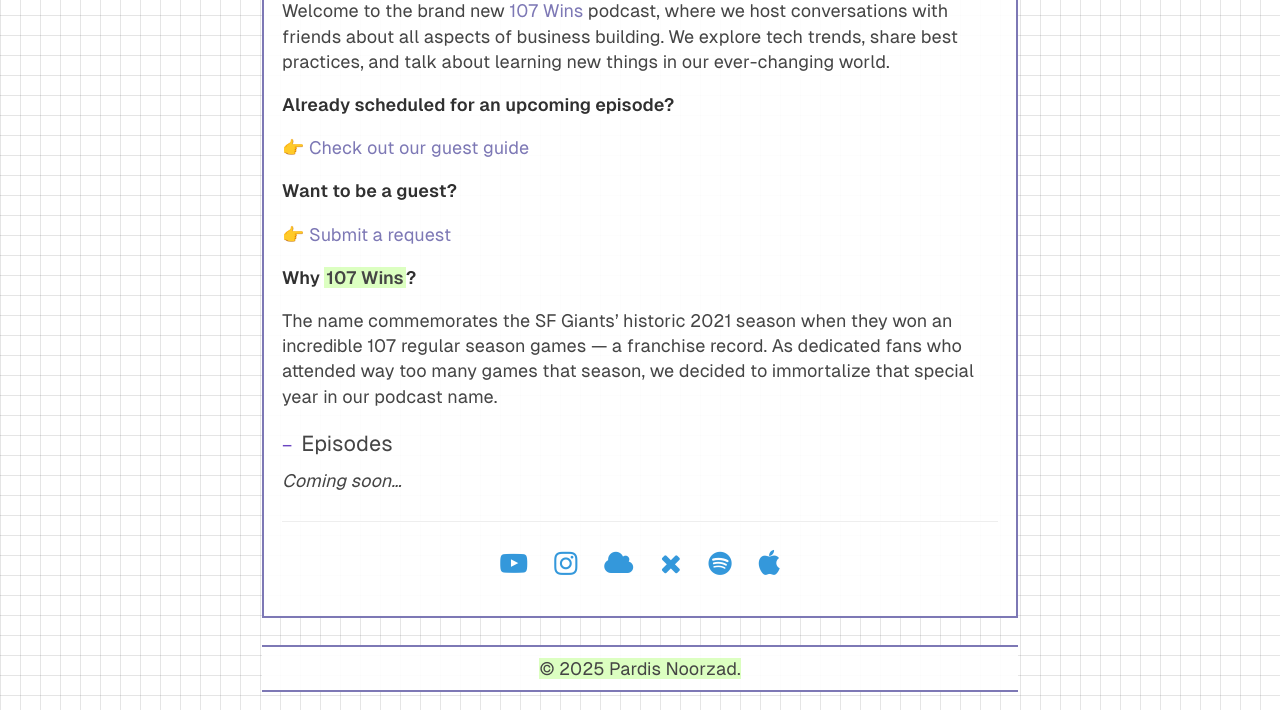
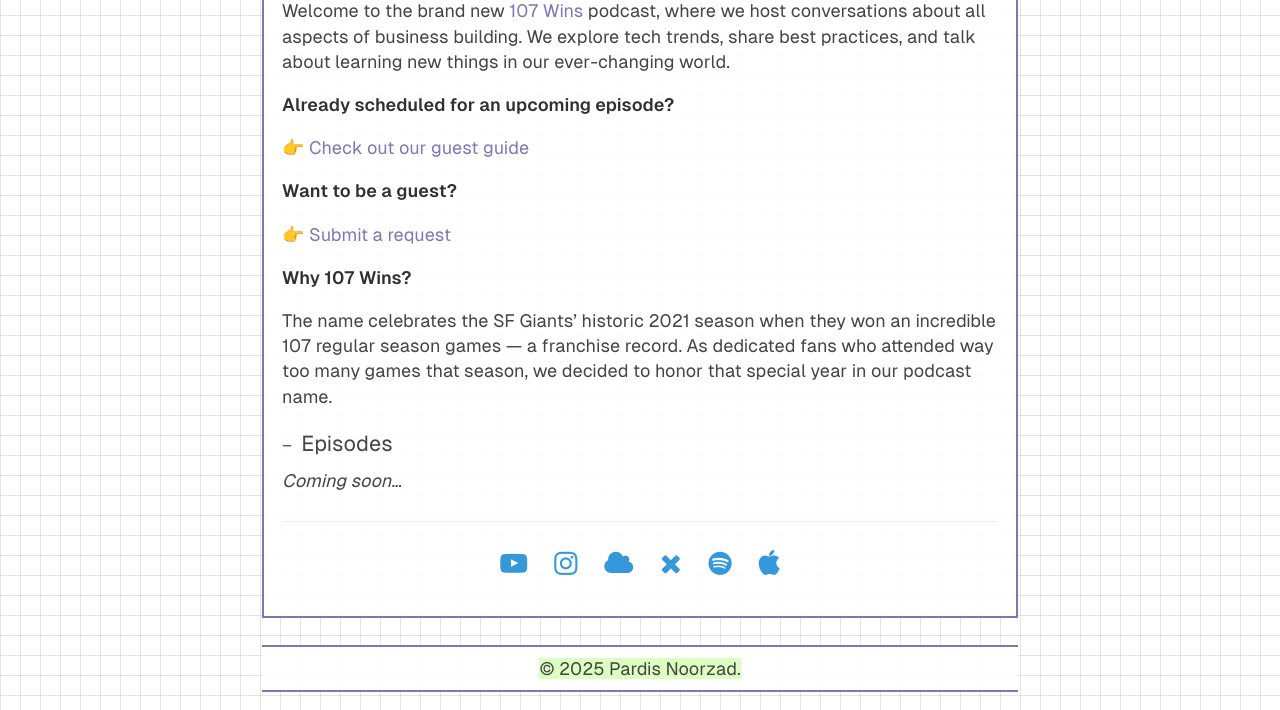
Before and after one commit to djpardis/djpardis.github.io, a Jekyll site: the page built from pod.md, in a window 1280 px wide. Shown: the part 525-1235 px from the top of the page. Built offline with Jekyll 4.4.1, drawn with Linux system fonts in a browser that asks for light colours; some of the changed lines change nothing that is shown.

Commit message:
Update pod.md: Change image to 107winslogo.png, remove highlight from 107 Wins, update descriptions, and simplify wording

```diff
--- a/pod.md
+++ b/pod.md
@@ -1,9 +1,9 @@
 ---
 layout: page
 title: Pod
-description: Conversations with friends about all aspects of building successful businesses, technology trends, best practices, events, and learning new things.
+description: Conversations with friends about all aspects of business building. We explore tech trends, share best practices, and talk about learning new things in our ever-changing world.
 keywords: podcast, conversations, business building, technology trends, best practices, events, learning, entrepreneurship, pardis noorzad
-image: /files/pics/profile_pic.jpg
+image: /files/pics/107winslogo.png
 canonical_url: https://djpardis.com/pod
 sitemap:
   priority: 0.8
@@ -11,21 +11,21 @@
   lastmod: 2025-07-05
 og:
   title: "Pod - Pardis Noorzad"
-  description: "Conversations with friends about all aspects of building businesses, technology trends, best practices, events, and learning new things."
-  image: /files/pics/profile_pic.jpg
+  description: "Conversations with friends about all aspects of business building. We explore tech trends, share best practices, and talk about learning new things in our ever-changing world."
+  image: /files/pics/107winslogo.png
   type: website
 twitter:
   card: summary_large_image
   title: "Pod - Pardis Noorzad"
-  description: "Conversations with friends about all aspects of building businesses, technology trends, best practices, events, and learning new things."
-  image: /files/pics/profile_pic.jpg
+  description: "Conversations with friends about all aspects of business building. We explore tech trends, share best practices, and talk about learning new things in our ever-changing world."
+  image: /files/pics/107winslogo.png
 ---
 
 <div style="margin: 0 auto; max-width: min(500px, 100%); text-align: center;">
     <img src="/files/pics/2021 giants.jpg" alt="2021 SF Giants" title="2021 SF Giants - 107 Wins" style="width: 100%; height: auto; display: block;">
 </div>
 
-Welcome to the brand new [107 Wins](https://107wins.club) podcast, where we host conversations with friends about all aspects of business building. We explore tech trends, share best practices, and talk about learning new things in our ever-changing world.
+Welcome to the brand new [107 Wins](https://107wins.club) podcast, where we host conversations about all aspects of business building. We explore tech trends, share best practices, and talk about learning new things in our ever-changing world.
 
 **Already scheduled for an upcoming episode?**
 
@@ -35,9 +35,9 @@
 
 👉 [Submit a request]({{ site.baseurl }}/podcast-guest-request){:target="_blank"}
 
-**Why <span class="highlight-text">107 Wins</span>?**
+**Why 107 Wins?**
 
-The name commemorates the SF Giants' historic 2021 season when they won an incredible 107 regular season games — a franchise record. As dedicated fans who attended way too many games that season, we decided to immortalize that special year in our podcast name.
+The name celebrates the SF Giants' historic 2021 season when they won an incredible 107 regular season games — a franchise record. As dedicated fans who attended way too many games that season, we decided to honor that special year in our podcast name.
 
 <details class="collapsible-section" markdown="1" open>
 <summary><h3>Episodes</h3></summary>
```
